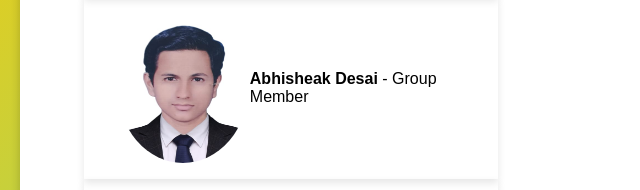
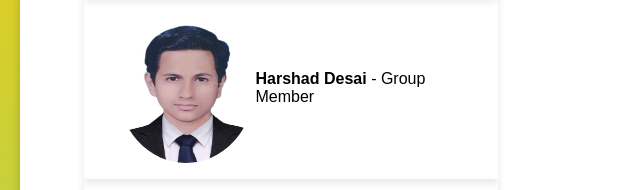
Before and after one commit to harshaddesai04/Online-Banking-Application, a plain HTML site: page about.html in a window 1280 px wide. Shown: the part 370-560 px from the top of the page, 0-640 px from the left. Drawn offline with Linux system fonts and the light colour scheme.

Commit message:
Update about.html

```diff
--- a/about.html
+++ b/about.html
@@ -23,7 +23,7 @@
       </div>
       <div class="team-member">
         <img src="harshad.jpeg" alt="Harshad Desai" />
-        <span><strong>Abhisheak Desai</strong> - Group Member</span>
+        <span><strong>Harshad Desai</strong> - Group Member</span>
       </div>
       <div class="team-member">
         <img src="satyajit.jpeg" alt="Satyajit Jadhav" />
```
